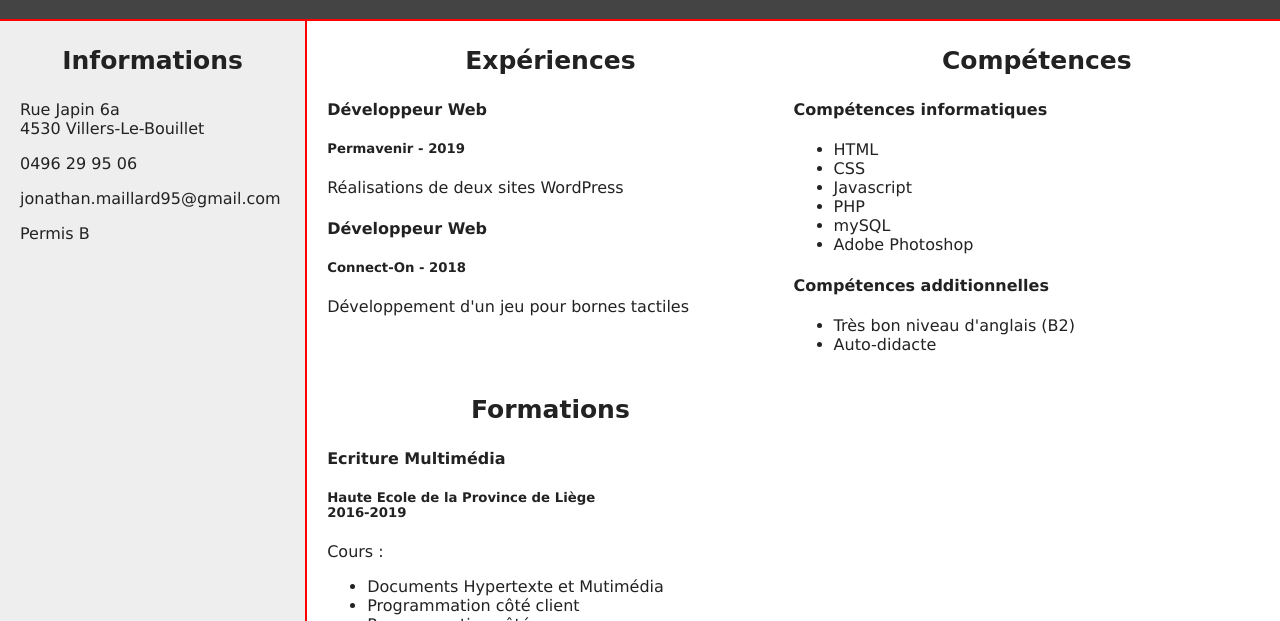
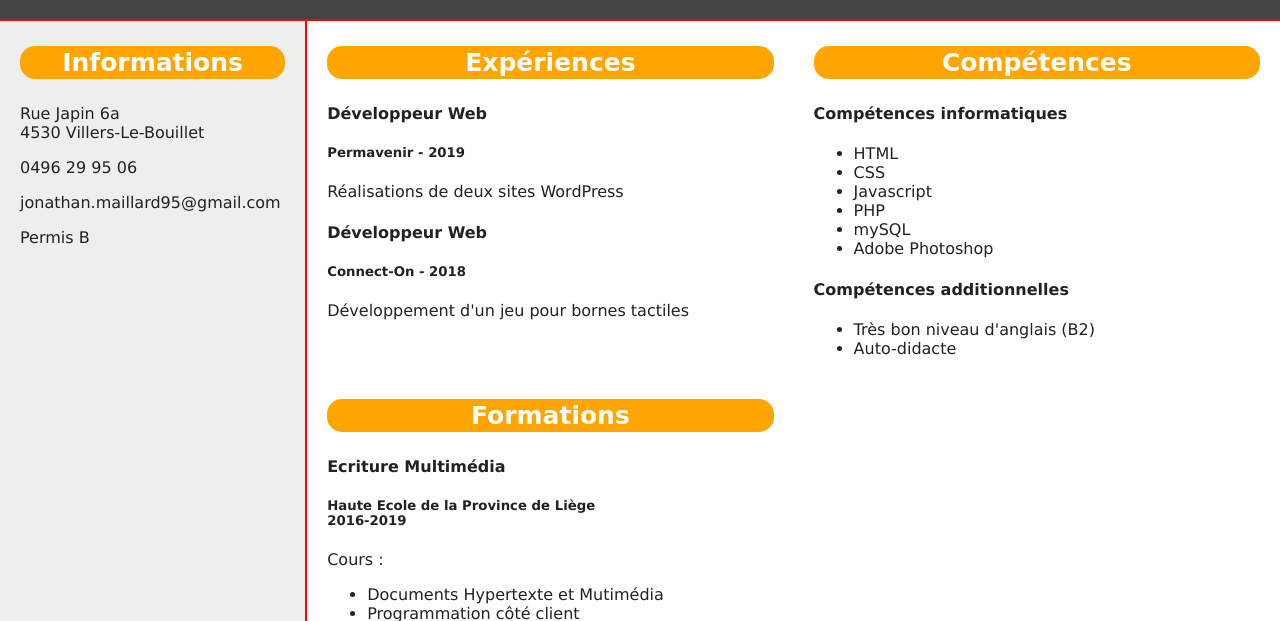
Before and after one commit to JonathanMaillard/Jonathan-cv, a plain HTML site: page index.html in a window 1280 px wide. Shown: the part 179-800 px from the top of the page. Drawn offline with Linux system fonts and the light colour scheme; a web font is replaced by a local one.

Commit message:
CSS improvements and titles styling

```diff
--- a/style.css
+++ b/style.css
@@ -1,9 +1,11 @@
 body{
-    display: grid;
     font-family: Verdana, Geneva, Tahoma, sans-serif;
     color: #222222;
+
+    display: grid;
     grid-template-columns: 24% 38% 38%;
     grid-template-rows: 200px auto auto;
+
     margin: 0;
 }
 
@@ -26,6 +28,7 @@ header{
 figure{
     grid-column-start: 1;
     grid-row-start: 1;
+
     display: flex;
     align-items: center;
 }
@@ -38,14 +41,16 @@ figure img{
 header .title{
     grid-column-start: 2;
     grid-row-start: 1;
+
     display: flex;
     align-items: center;
 }
 
 header .title h1{
     font-size: 36px;
+    font-family: 'Montserrat', sans-serif;
+
     margin-bottom: -15px;
-    font-family: 'Montserrat', sans-serif;
 }
 header .title h2{
     font-family: 'Montserrat', sans-serif;
@@ -53,37 +58,49 @@ header .title h2{
 
 aside{
     border-right: 2px solid red;
+
     grid-column-start: 1;
     grid-row-start: 2;
     grid-row-end: 4;
+
     background-color: #eeeeee;
-    padding-left: 20px;
-    padding-right: 20px;
+
+    padding: 0 20px;
+
     word-wrap: break-word;
 }
 
 .exp{
     grid-column-start: 2;
     grid-row-start: 2;
-    padding-left: 20px;
-    padding-right: 20px;
+
+    padding: 0 20px;
 }
 
 .study{
     grid-column-start: 2;
     grid-row-start: 3;
-    padding-left: 20px;
-    padding-right: 20px;
+
+    padding: 0 20px;
 }
 
 .knowledge{
     grid-column-start: 3;
     grid-row-start: 2;
+
+    padding: 0 20px;
 }
 
 
 h3{
+    background-color: orange;
+    border-radius: 15px;
+
+    color: #ffffff;
     font-family: 'Sansita Swashed', cursive;
     font-size: 25px;
+
+    padding: 2px 0;
+
     text-align: center;
 }
```
